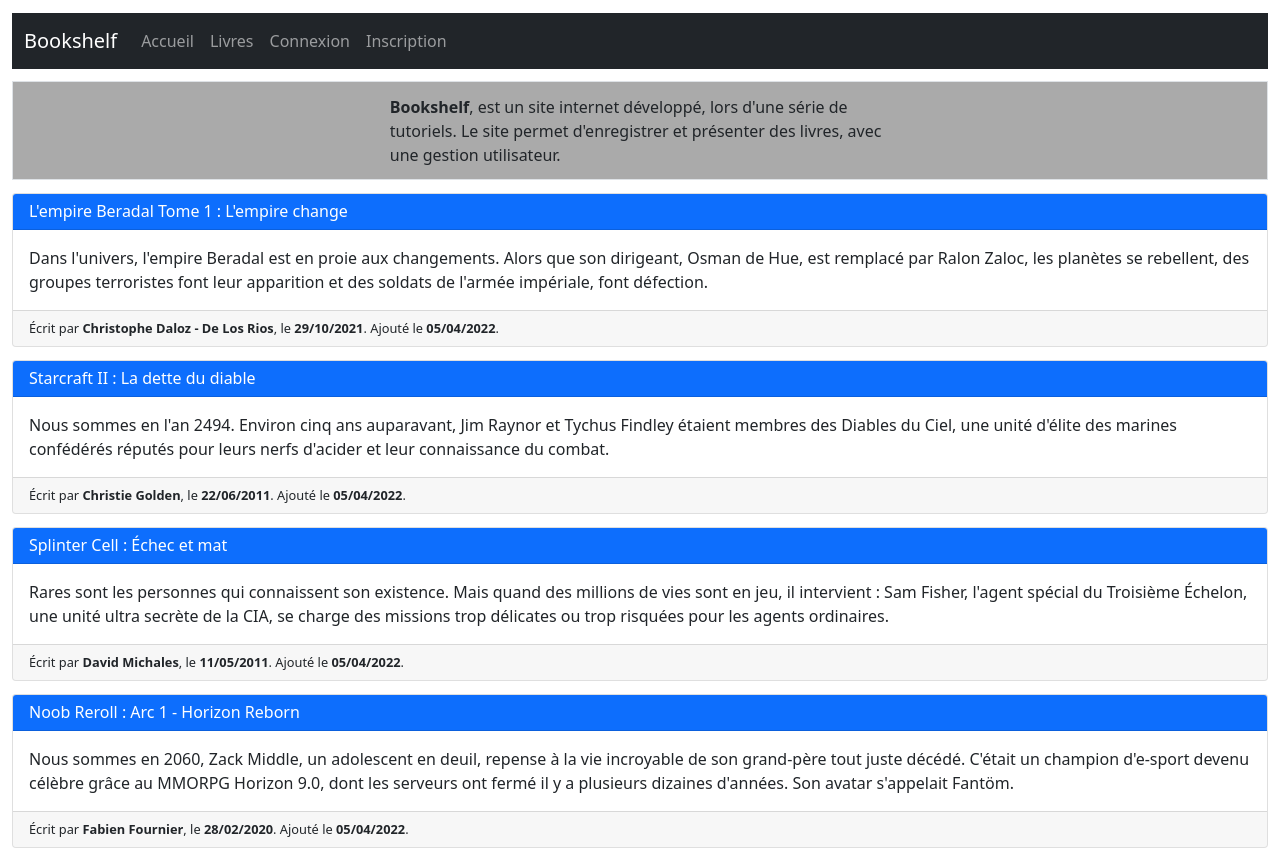
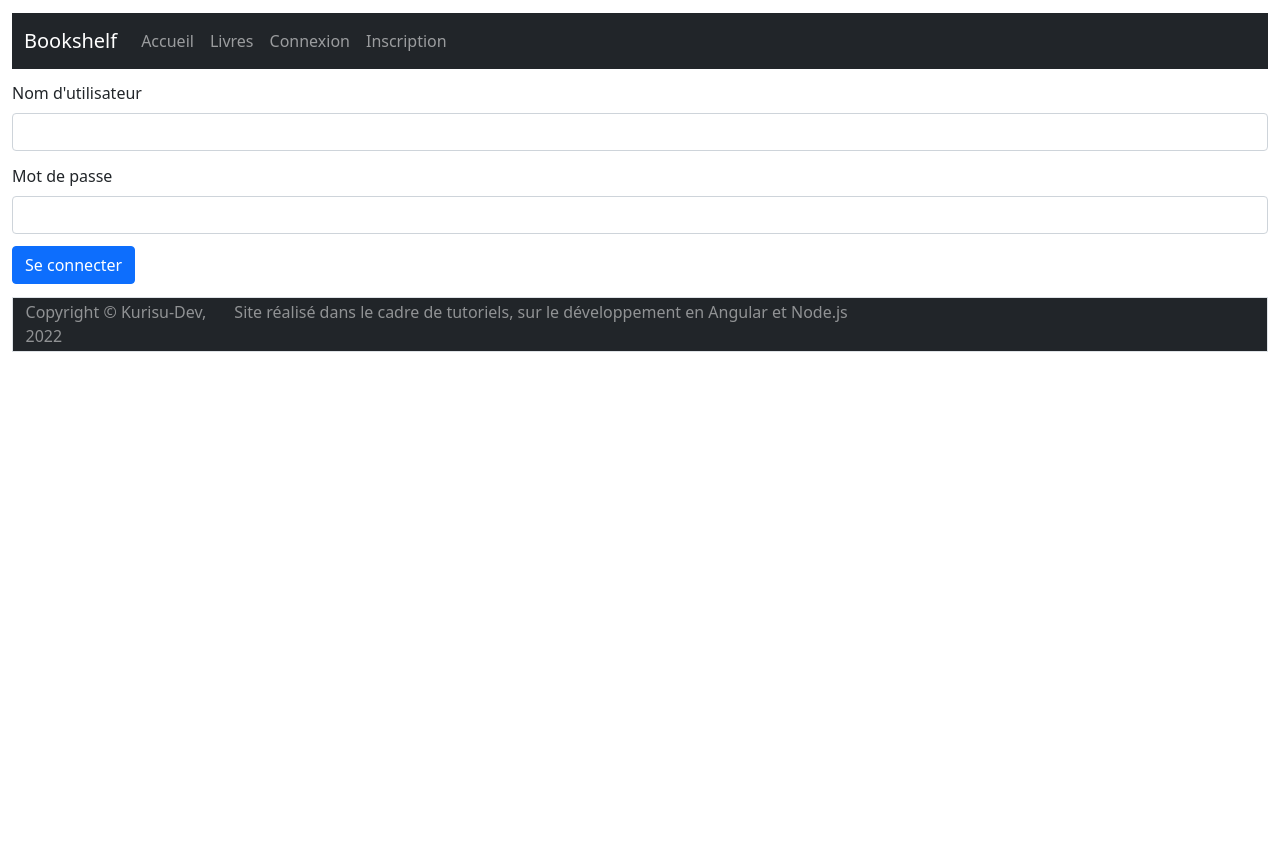
Before and after one commit to christophedlr-tutos/angular-bookshelf, an Angular app: page / in a window 1280 px wide. Shown: the top 849 px of the page. After the commit the page ends 800 px from the top, so only its background shows below. Built offline with nearby package versions, Linux system fonts and the light colour scheme.

Commit message:
Chapter 4 - Login form
Signed-off-by: Christophe DALOZ - DE LOS RIOS <christophedlr@gmail.com>

```diff
--- a/src/app/app.component.html
+++ b/src/app/app.component.html
@@ -1 +1 @@
-<app-index></app-index>
+<app-user-login></app-user-login>
--- /dev/null
+++ b/src/app/user-login/user-login.component.html
@@ -0,0 +1,13 @@
+<form [formGroup]="loginForm" (ngSubmit)="onSubmit(loginForm)">
+  <div>
+    <label for="username" class="form-label">Nom d'utilisateur</label>
+    <input type="text" formControlName="username" id="username" class="form-control">
+  </div>
+
+  <div>
+    <label for="password" class="form-label">Mot de passe</label>
+    <input type="password" formControlName="password" id="password" class="form-control">
+  </div>
+
+  <button type="submit" class="btn btn-primary">Se connecter</button>
+</form>
--- /dev/null
+++ b/src/app/user-login/user-login.component.scss
@@ -0,0 +1,5 @@
+form {
+  > div {
+    margin-bottom: 1%;
+  }
+}
--- /dev/null
+++ b/src/app/user-login/user-login.component.ts
@@ -0,0 +1,27 @@
+import { Component, OnInit } from '@angular/core';
+import { FormBuilder, FormGroup } from '@angular/forms';
+
+@Component({
+  selector: 'app-user-login',
+  templateUrl: './user-login.component.html',
+  styleUrls: ['./user-login.component.scss']
+})
+export class UserLoginComponent implements OnInit {
+  loginForm: FormGroup = this.formBuilder.group({
+    username: '',
+    password: ''
+  });
+
+  constructor(private formBuilder: FormBuilder) {
+
+  }
+
+  ngOnInit(): void {
+  }
+
+  onSubmit(form: FormGroup) {
+    console.log('is valid: ', form.valid)
+    console.log('username: ', form.value.username)
+    console.log('password: ', form.value.password)
+  }
+}
```
Also changed, not shown: src/app/app.module.ts (+6 -2 lines), 1 other file (tests, documents, lock files or other folders).
